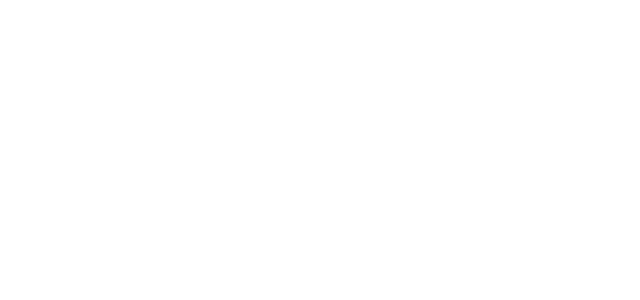
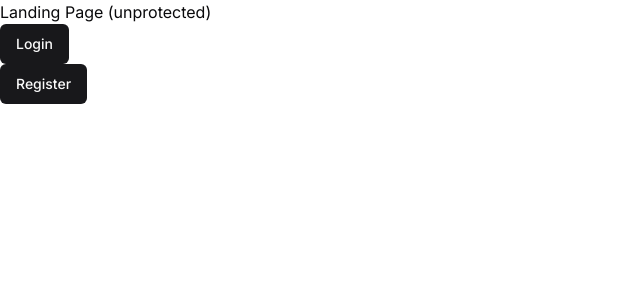
Before and after one commit to EleoXDA/AIaaS_app_nextjs, a Next.js app: page / in a window 1280 px wide. Shown: the top 300 px of the page, without its empty margins (0-640 px from the left). Built offline with nearby package versions, Linux system fonts and the light colour scheme.

Commit message:
fix erroneous ClerkProvider mount

```diff
--- a/app/layout.tsx
+++ b/app/layout.tsx
@@ -15,11 +15,11 @@
 }: {
   children: React.ReactNode
 }) {
-  <ClerkProvider>
   return (
-    <html lang="en">
-      <body className={inter.className}>{children}</body>
-    </html>
+    <ClerkProvider>
+      <html lang="en">
+        <body className={inter.className}>{children}</body>
+      </html>
+    </ClerkProvider>
   )
-  </ClerkProvider>
 }
```
